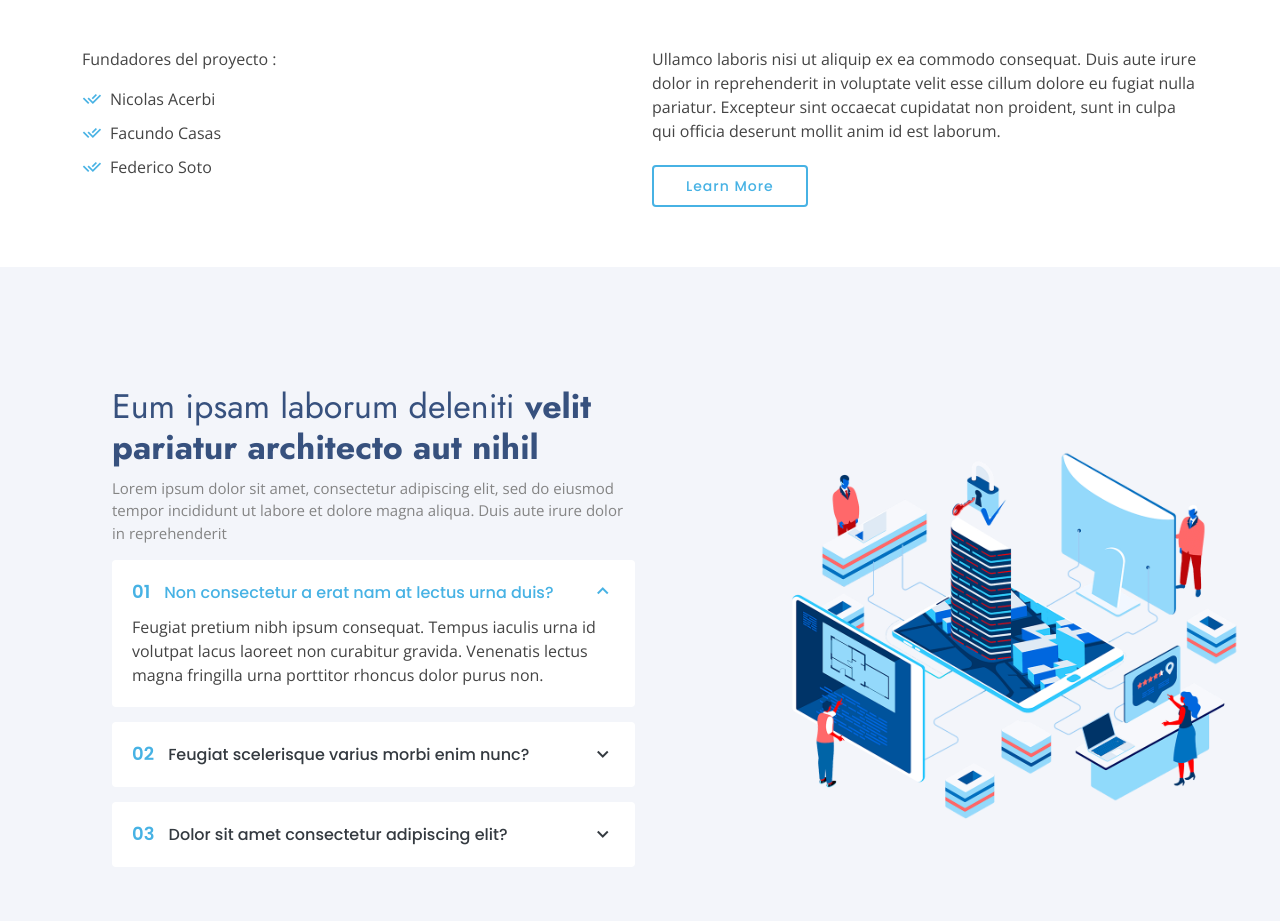
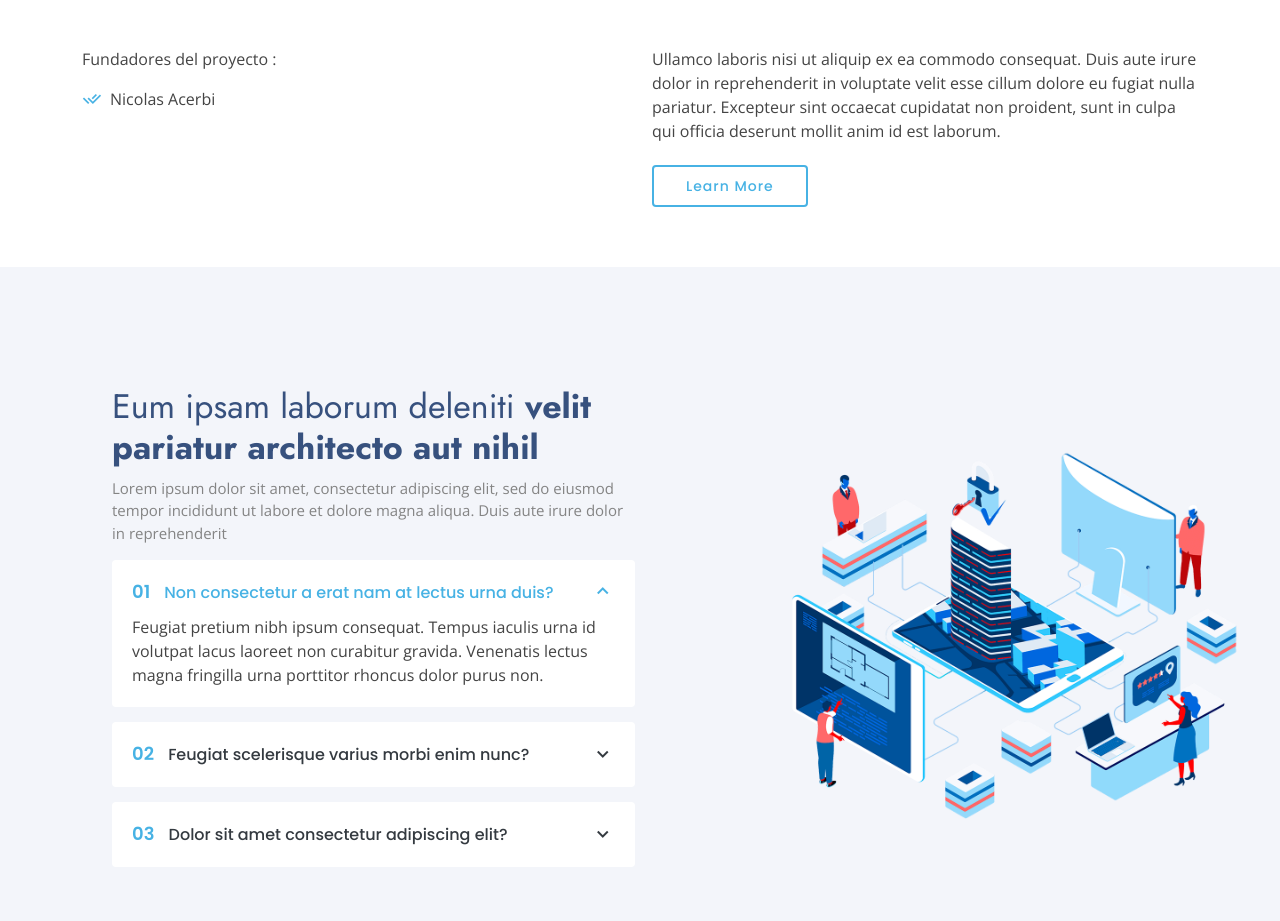
Before and after one commit to AcerbiNicolas/VRIXCORP, a plain HTML site: page index.html in a window 1280 px wide. Shown: the part 856-1777 px from the top of the page. Drawn offline with nearby package versions, Linux system fonts and the light colour scheme.

Commit message:
Cambio de sociedad

```diff
--- a/index.html
+++ b/index.html
@@ -145,8 +145,6 @@
             </p>
             <ul>
               <li><i class="ri-check-double-line"></i> Nicolas Acerbi</li>
-              <li><i class="ri-check-double-line"></i> Facundo Casas</li>
-              <li><i class="ri-check-double-line"></i> Federico Soto</li>
             </ul>
           </div>
           <div class="col-lg-6 pt-4 pt-lg-0">
```
